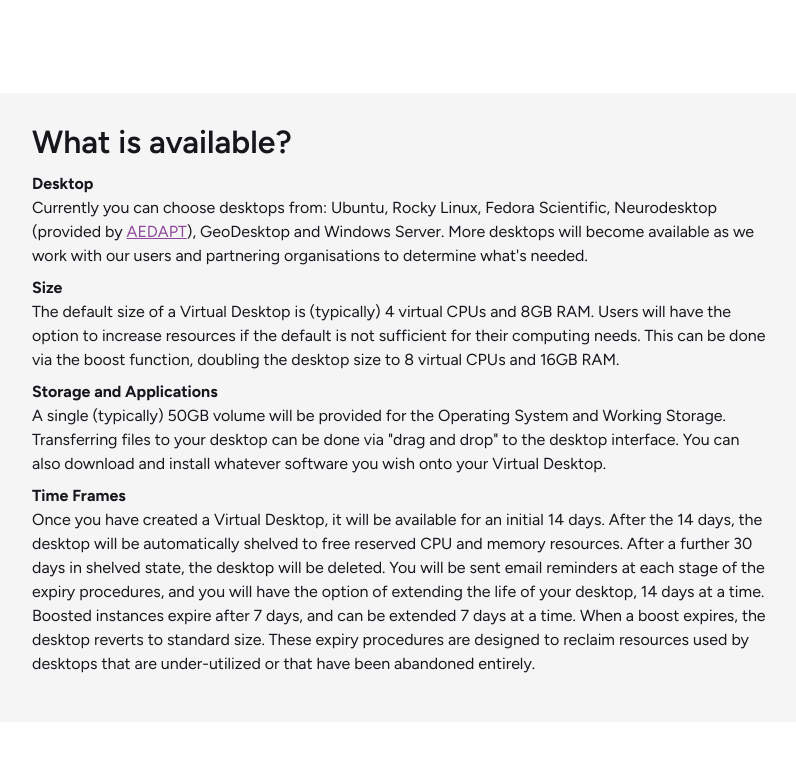
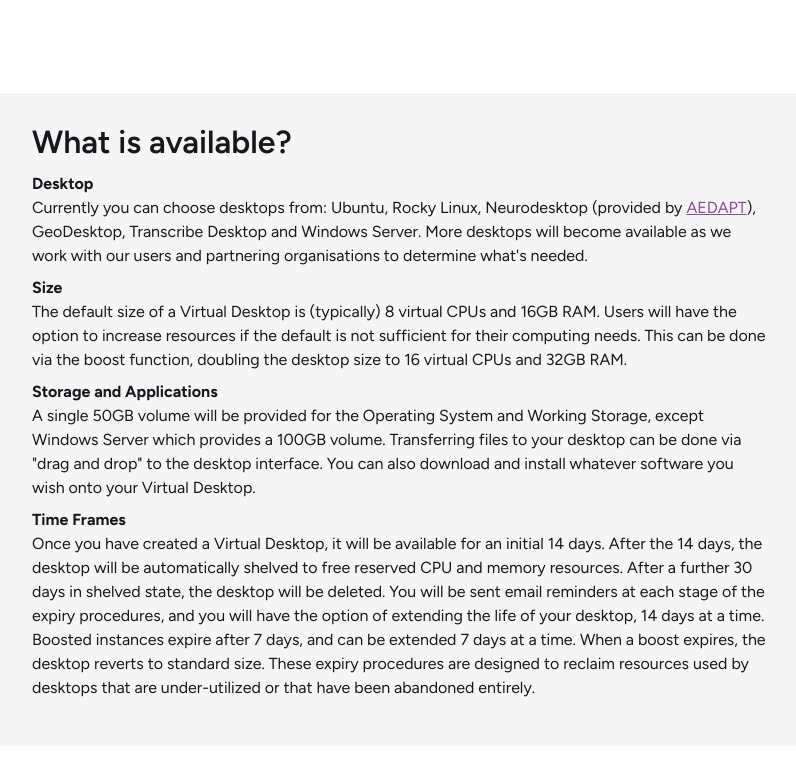
Before and after one commit to NeCTAR-RC/bumblebee, a Django app: page /about/ in a window 1280 px wide. Shown: the part 1483-2265 px from the top of the page, without its empty margins (50-846 px from the left). Run offline with Django 3.2, Linux system fonts and the light colour scheme; style sheets or scripts are compiled from the project's sources; parts of the project's set-up code (start-up, migrations or seed data) failed here and were passed over; some libraries are stand-ins or nearby versions.

Commit message:
Update about page with updated VCPU/RAM/Desktop types
Change-Id: Id8cef93276a05d935a7c438ba04ed49b33cbd28f

```diff
--- a/researcher_workspace/templates/researcher_workspace/about.html
+++ b/researcher_workspace/templates/researcher_workspace/about.html
@@ -51,11 +51,11 @@
                 <h2 class="h1">What is available?</h2>
                 <dl>
                     <dt>Desktop</dt>
-                    <dd>Currently you can choose desktops from: Ubuntu, Rocky Linux, Fedora Scientific, Neurodesktop (provided by <a href="https://ardc.edu.au/project/australian-electrophysiology-data-analytics-platform-aedapt/">AEDAPT</a>), GeoDesktop and Windows Server.  More desktops will become available as we work with our users and partnering organisations to determine what's needed.</dd>
+                    <dd>Currently you can choose desktops from: Ubuntu, Rocky Linux, Neurodesktop (provided by <a href="https://ardc.edu.au/project/australian-electrophysiology-data-analytics-platform-aedapt/">AEDAPT</a>), GeoDesktop, Transcribe Desktop and Windows Server.  More desktops will become available as we work with our users and partnering organisations to determine what's needed.</dd>
                     <dt>Size</dt>
-                    <dd>The default size of a Virtual Desktop is (typically) 4 virtual CPUs and 8GB RAM. Users will have the option to increase resources if the default is not sufficient for their computing needs. This can be done via the boost function, doubling the desktop size to 8 virtual CPUs and 16GB RAM.</dd>
+                    <dd>The default size of a Virtual Desktop is (typically) 8 virtual CPUs and 16GB RAM. Users will have the option to increase resources if the default is not sufficient for their computing needs. This can be done via the boost function, doubling the desktop size to 16 virtual CPUs and 32GB RAM.</dd>
                     <dt>Storage and Applications</dt>
-                    <dd>A single (typically) 50GB volume will be provided for the Operating System and Working Storage. Transferring files to your desktop can be done via "drag and drop" to the desktop interface. You can also download and install whatever software you wish onto your Virtual Desktop.</dd>
+                    <dd>A single 50GB volume will be provided for the Operating System and Working Storage, except Windows Server which provides a 100GB volume. Transferring files to your desktop can be done via "drag and drop" to the desktop interface. You can also download and install whatever software you wish onto your Virtual Desktop.</dd>
                     <dt>Time Frames</dt>
                     <dd>Once you have created a Virtual Desktop, it will be available for an initial {% get_setting "INSTANCE_EXPIRY" %} days. After the {% get_setting "INSTANCE_EXPIRY" %} days, the desktop will be automatically shelved to free reserved CPU and memory resources.  After a further {% get_setting "VOLUME_EXPIRY" %} days in shelved state, the desktop will be deleted. You will be sent email reminders at each stage of the expiry procedures, and you will have the option of extending the life of your desktop, {% get_setting "INSTANCE_EXTENSION" %} days at a time.  Boosted instances expire after {% get_setting "BOOST_EXPIRY" %} days, and can be extended {% get_setting "BOOST_EXTENSION" %} days at a time.  When a boost expires, the desktop reverts to standard size.  These expiry procedures are designed to reclaim resources used by desktops that are under-utilized or that have been abandoned entirely. </dd>
                 </dl>
```
